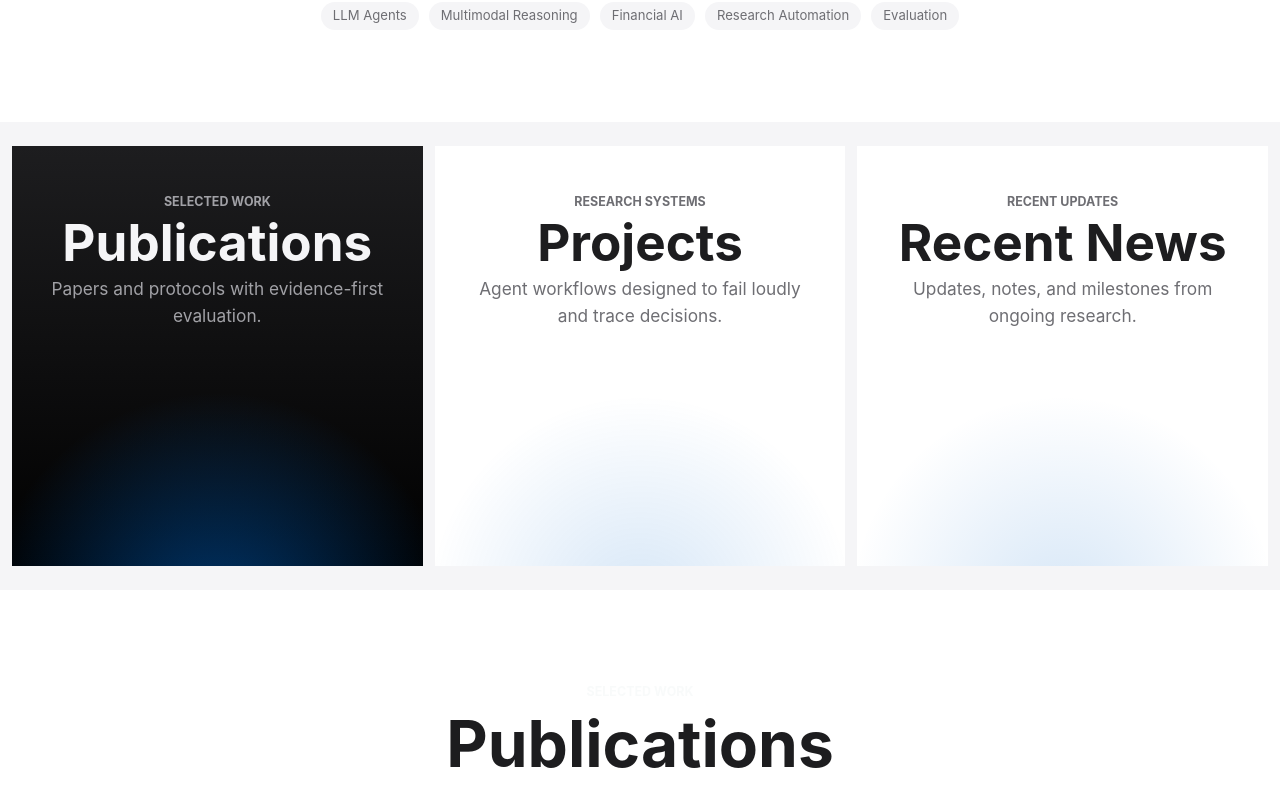
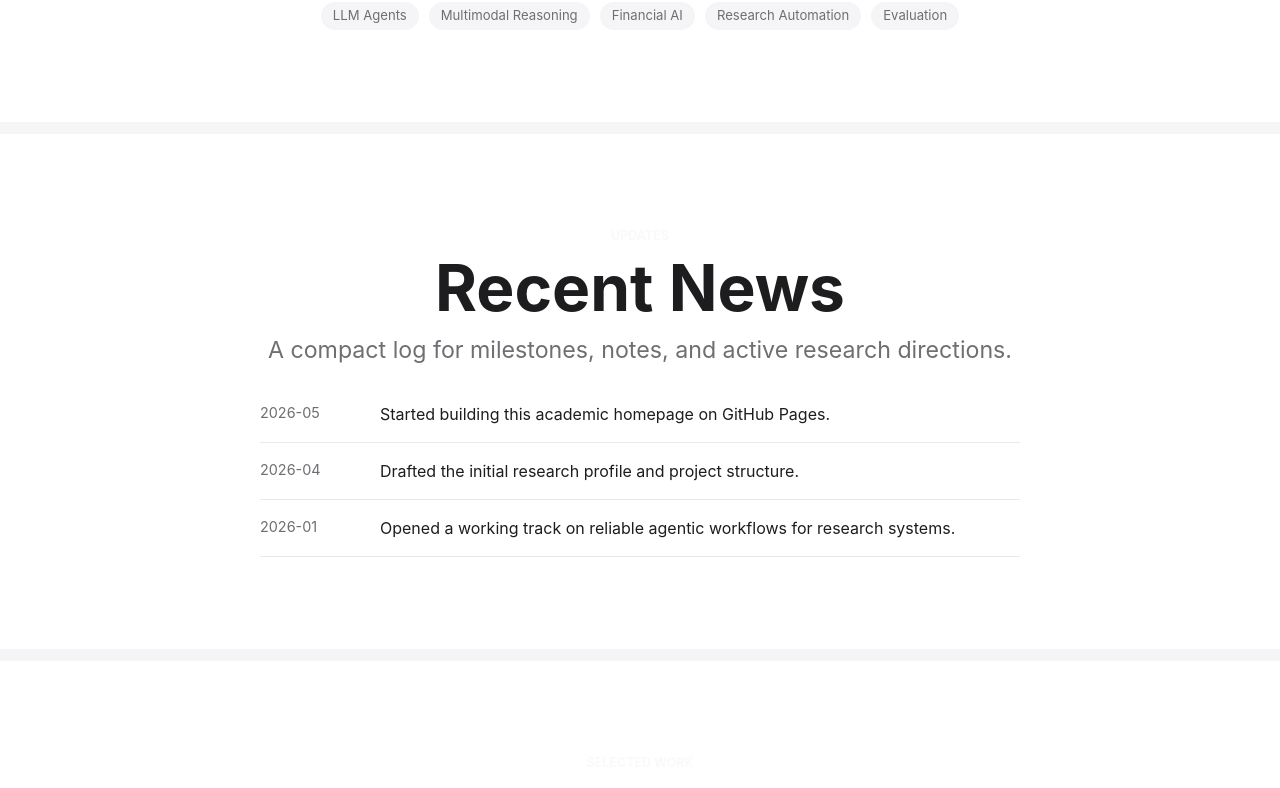
Before and after one commit to hardenyu21/hardenyu21.github.io, a React (Vite) app: page / in a window 1280 px wide. Shown: the part 1580-2368 px from the top of the page. Built offline with nearby package versions, Linux system fonts and the light colour scheme.

Commit message:
Reorder homepage sections

```diff
--- a/src/App.tsx
+++ b/src/App.tsx
@@ -37,23 +37,14 @@ export default function App() {
           </div>
         </Section>
 
-        <section className="promo-grid" aria-label="Homepage highlights">
-          <a className="promo-card promo-dark" href="#publications">
-            <span className="promo-kicker">Selected work</span>
-            <strong>Publications</strong>
-            <p>Papers and protocols with evidence-first evaluation.</p>
-          </a>
-          <a className="promo-card" href="#projects">
-            <span className="promo-kicker">Research systems</span>
-            <strong>Projects</strong>
-            <p>Agent workflows designed to fail loudly and trace decisions.</p>
-          </a>
-          <a className="promo-card" href="#news">
-            <span className="promo-kicker">Recent updates</span>
-            <strong>Recent News</strong>
-            <p>Updates, notes, and milestones from ongoing research.</p>
-          </a>
-        </section>
+        <Section
+          id="news"
+          title="Recent News"
+          eyebrow="Updates"
+          aside="A compact log for milestones, notes, and active research directions."
+        >
+          <NewsList items={news} />
+        </Section>
 
         <Section
           id="publications"
@@ -71,15 +62,6 @@ export default function App() {
           aside="Systems, agents, and reproducible research infrastructure."
         >
           <ProjectList projects={projects} />
-        </Section>
-
-        <Section
-          id="news"
-          title="Recent News"
-          eyebrow="Updates"
-          aside="A compact log for milestones, notes, and active research directions."
-        >
-          <NewsList items={news} />
         </Section>
 
         <Section
--- a/src/components/Header.tsx
+++ b/src/components/Header.tsx
@@ -1,9 +1,9 @@
 const navItems = [
   { label: 'About', href: '#about' },
-  { label: 'Profile', href: '#profile' },
+  { label: 'News', href: '#news' },
   { label: 'Publications', href: '#publications' },
   { label: 'Projects', href: '#projects' },
-  { label: 'News', href: '#news' },
+  { label: 'Profile', href: '#profile' },
   { label: 'Contact', href: '#contact' },
 ];
 
```
